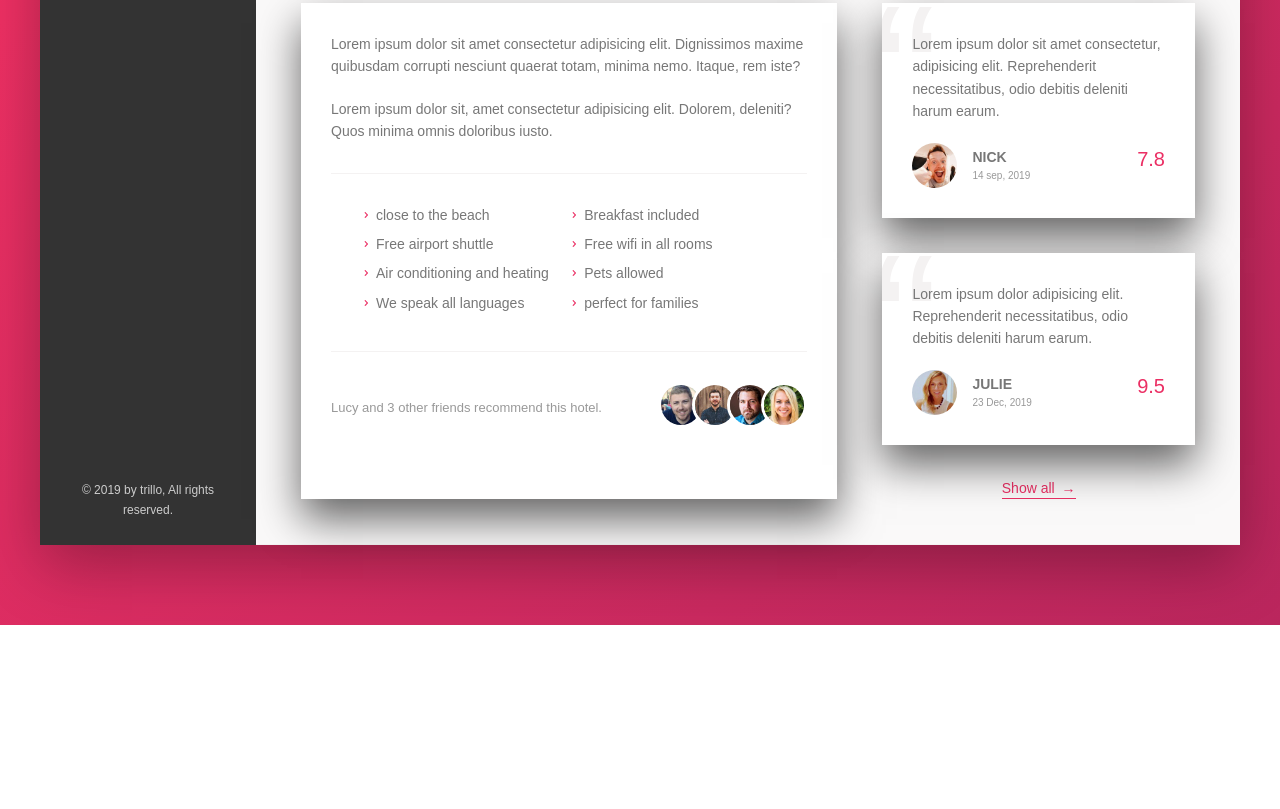
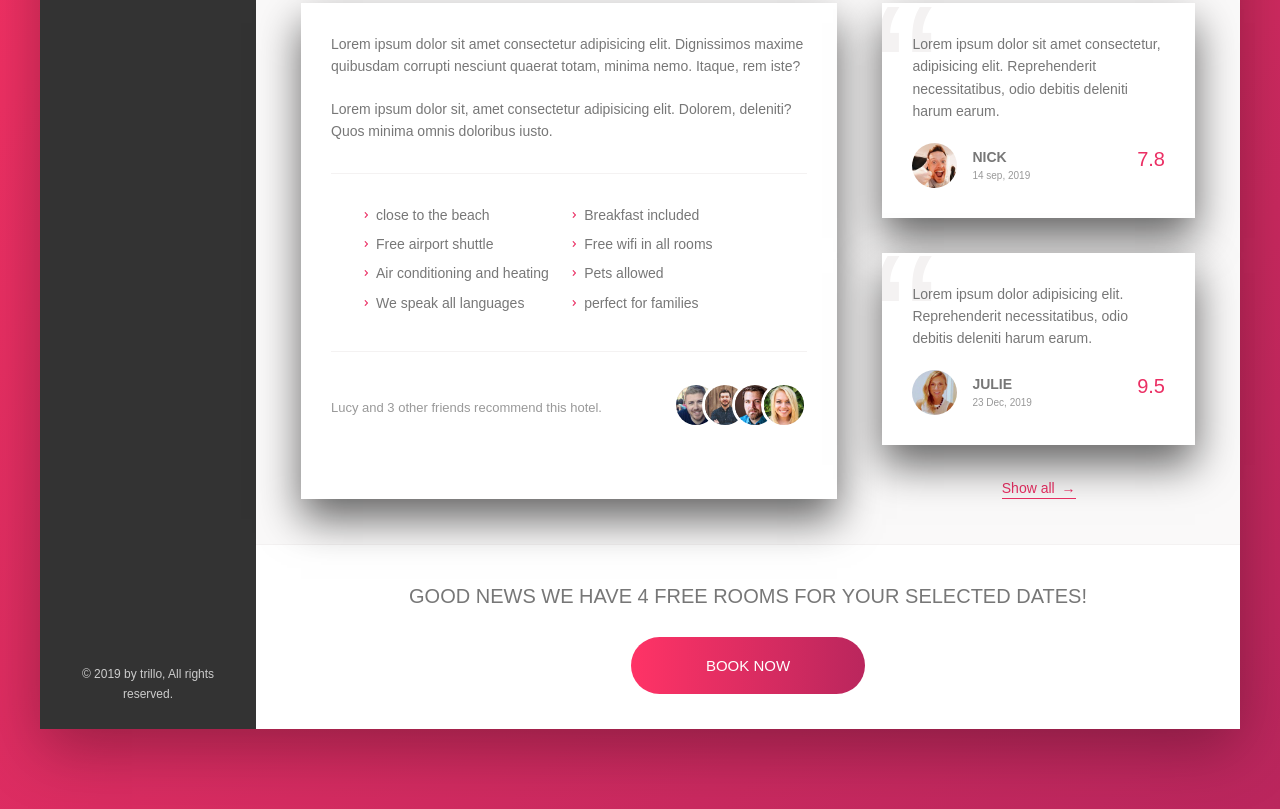
Before and after one commit to PurnaChandraSekhar/Trillo, a plain HTML site: page index.html in a window 1280 px wide. Shown: the part 500-1309 px from the top of the page. Before the commit the page ends 1125 px from the top, so only its background shows below. Drawn offline with Linux system fonts and the light colour scheme.

Commit message:
'codeUploaded'

```diff
--- a/css/style.css
+++ b/css/style.css
@@ -25,6 +25,9 @@
 html {
   font-size: 62.5%;
   box-sizing: border-box; }
+  @media only screen and (max-width: 72em) {
+    html {
+      font-size: 48%; } }
 
 body {
   font-family: 'ubuntu', sans-serif;
@@ -119,10 +122,20 @@ body {
   font-size: 1.4rem;
   list-style: none;
   margin-top: 3.5rem; }
+  @media only screen and (max-width: 56.25em) {
+    .side-nav {
+      display: flex;
+      margin: 0; } }
   .side-nav__item {
     position: relative; }
+    @media only screen and (max-width: 56.25em) {
+      .side-nav__item {
+        flex: 1; } }
     .side-nav__item:not(:last-child) {
       margin-bottom: .5rem; }
+      @media only screen and (max-width: 56.25em) {
+        .side-nav__item:not(:last-child) {
+          margin-bottom: 0; } }
   .side-nav__item::before {
     content: "";
     position: absolute;
@@ -148,6 +161,9 @@ body {
     z-index: 10;
     display: flex;
     align-items: center; }
+    @media only screen and (max-width: 56.25em) {
+      .side-nav__link:link, .side-nav__link:visited {
+        justify-content: center; } }
   .side-nav__icon-box {
     width: 1.75rem;
     height: 1.75rem;
@@ -159,6 +175,9 @@ body {
   color: var(--color-grey-light-4);
   text-align: center;
   padding: 2.5rem; }
+  @media only screen and (max-width: 56.25em) {
+    .legal {
+      display: none; } }
 
 .gallery {
   display: flex; }
@@ -279,7 +298,7 @@ body {
     border-radius: 50%;
     border: 3px solid #fff; }
     .recommend__photo:not(:last-child) {
-      margin-right: -1.5rem; }
+      margin-right: -2rem; }
 
 .review {
   background-color: #fff;
@@ -324,12 +343,59 @@ body {
     font-family: sans-serif;
     z-index: 1; }
 
+.cta {
+  padding: 3.5rem 0;
+  text-align: center; }
+  .cta__book-now {
+    font-size: 2rem;
+    font-weight: 300;
+    text-transform: uppercase;
+    margin-bottom: 2.5rem; }
+
+.btn {
+  font-size: 1.5rem;
+  position: relative;
+  border: none;
+  text-transform: uppercase;
+  border-radius: 100px;
+  font-weight: 300;
+  background-image: linear-gradient(to right, var(--color-primary-light), var(--color-primary-dark));
+  color: #fff;
+  overflow: hidden;
+  cursor: pointer; }
+  .btn > * {
+    display: inline-block;
+    height: 100%;
+    width: 100%;
+    transition: all .2s; }
+  .btn:hover {
+    background-image: linear-gradient(to left, var(--color-primary-light), var(--color-primary-dark)); }
+  .btn__visible {
+    padding: 2rem 7.5rem; }
+  .btn__invisible {
+    position: absolute;
+    padding: 2rem 0;
+    left: 0;
+    top: -100%; }
+  .btn:hover .btn__visible {
+    transform: translateY(100%); }
+  .btn:hover .btn__invisible {
+    top: 0; }
+  .btn:focus {
+    outline: none;
+    animation: anim 1s infinite; }
+
 .container {
   max-width: 120rem;
   margin: 8rem auto;
   background-color: var(--color-grey-light-2);
   box-shadow: var(--shadow-dark);
   min-height: 50rem; }
+  @media only screen and (max-width: 75em) {
+    .container {
+      margin: 0;
+      max-width: 100%;
+      width: 100%; } }
 
 .header {
   height: 7rem;
@@ -342,6 +408,9 @@ body {
 
 .content {
   display: flex; }
+  @media only screen and (max-width: 56.25em) {
+    .content {
+      flex-direction: column; } }
 
 .side-bar {
   background-color: var(--color-grey-dark-1);
--- a/index.html
+++ b/index.html
@@ -188,6 +188,15 @@
                            <button class="btn-inline">Show all <span>&rarr;</span></button>
                      </div>
                  </div>
+                 <div class="cta">
+                    <h2 class="cta__book-now">
+                        good news we have 4 free rooms for your selected dates!
+                    </h2>
+                    <button class="btn">
+                        <span class="btn__visible">Book now</span>
+                        <span class="btn__invisible"> only 4 rooms left</span>
+                    </button>
+                </div>
              </main>
          </div>
      </div>
--- a/sass/components/_components.scss
+++ b/sass/components/_components.scss
@@ -133,11 +133,25 @@
      list-style: none;
      margin-top: 3.5rem;
 
+     @media only screen and (max-width: $bp-medium) {
+        display: flex;
+        margin: 0;
+
+    }
+
     &__item {
      position: relative;
 
+     @media only screen and (max-width: $bp-medium) {
+        flex: 1;
+    }
+
      &:not(:last-child) {
          margin-bottom: .5rem;
+
+         @media only screen and (max-width: $bp-medium) {
+            margin-bottom: 0;
+        }
      }
     }
 
@@ -180,6 +194,10 @@
         display: flex;
         align-items: center;
 
+        @media only screen and (max-width: $bp-medium) {
+            justify-content: center;
+        }
+
     }
 
     &__icon-box {
@@ -198,6 +216,12 @@
   color: var(--color-grey-light-4);
   text-align: center;
   padding: 2.5rem;
+
+  @media only screen and (max-width: $bp-medium) {
+   display: none;
+
+
+}
 
 }
 
@@ -388,14 +412,6 @@
     align-items: center;
     justify-content: space-between;
 
-    &__count {
-
-    }
-
-    &__friends{
-
-    }
-
     &__photo {
         box-sizing: content-box;
         height: 4rem;
@@ -405,7 +421,7 @@
 
 
         &:not(:last-child) {
-            margin-right: -1.5rem;
+            margin-right: -2rem;
         }
     }
 }
@@ -429,11 +445,6 @@
     &__caption {
         display: flex;
         align-items: center;
-    }
-
-    &__user{
-
-
     }
 
     &__photo {
@@ -478,3 +489,67 @@
 
     }
 }
+
+/////////////////////////////////////////
+//// CALL TO ACTION
+.cta {
+    padding: 3.5rem 0;
+    text-align: center;
+
+    &__book-now {
+        font-size: 2rem;
+        font-weight: 300;
+        text-transform: uppercase;
+        margin-bottom: 2.5rem;
+    }
+}
+
+/////////////////////////////////////////
+//// BUTTON
+.btn {
+     font-size: 1.5rem;
+     position: relative;
+     border: none;
+     text-transform: uppercase;
+     border-radius: 100px;
+     font-weight: 300;
+     background-image: linear-gradient(to right, var(--color-primary-light) , var(--color-primary-dark));
+     color: #fff;
+     overflow: hidden;
+     cursor: pointer;
+
+     & > * {
+        display: inline-block;
+        height: 100%;
+        width: 100%;
+        transition: all .2s;
+     }
+
+     &:hover {
+        background-image: linear-gradient(to left, var(--color-primary-light) , var(--color-primary-dark));
+     }
+
+     &__visible {
+        padding: 2rem 7.5rem;
+    }
+
+    &__invisible {
+       position: absolute;
+       padding: 2rem 0;
+       left: 0;
+       top: -100%;
+    }
+
+    &:hover &__visible  {
+          transform: translateY(100%);
+        }
+
+    &:hover &__invisible {
+             top: 0;
+        }
+
+    &:focus {
+        outline: none;
+        animation: anim 1s infinite;
+    }
+}
--- a/sass/layouts/_layout.scss
+++ b/sass/layouts/_layout.scss
@@ -5,6 +5,14 @@
   box-shadow: var(--shadow-dark);
 
   min-height: 50rem;
+
+  @media only screen and (max-width: 75em) {
+    margin: 0;
+    max-width: 100%;
+    width: 100%;
+
+  }
+
 }
 
 .header {
@@ -19,7 +27,12 @@
 }
 
 .content {
- display: flex;
+    display: flex;
+
+    @media only screen and (max-width: $bp-medium) {
+    flex-direction: column;
+
+}
 
 }
 
--- a/sass/main.scss
+++ b/sass/main.scss
@@ -1,3 +1,4 @@
+@import './abstracts/mixin.scss';
 
 @import './base/base.scss';
 
```
Also changed, not shown: sass/abstracts/mixin.scss (added, +33 -0 lines), sass/base/base.scss (+11 -0 lines).
